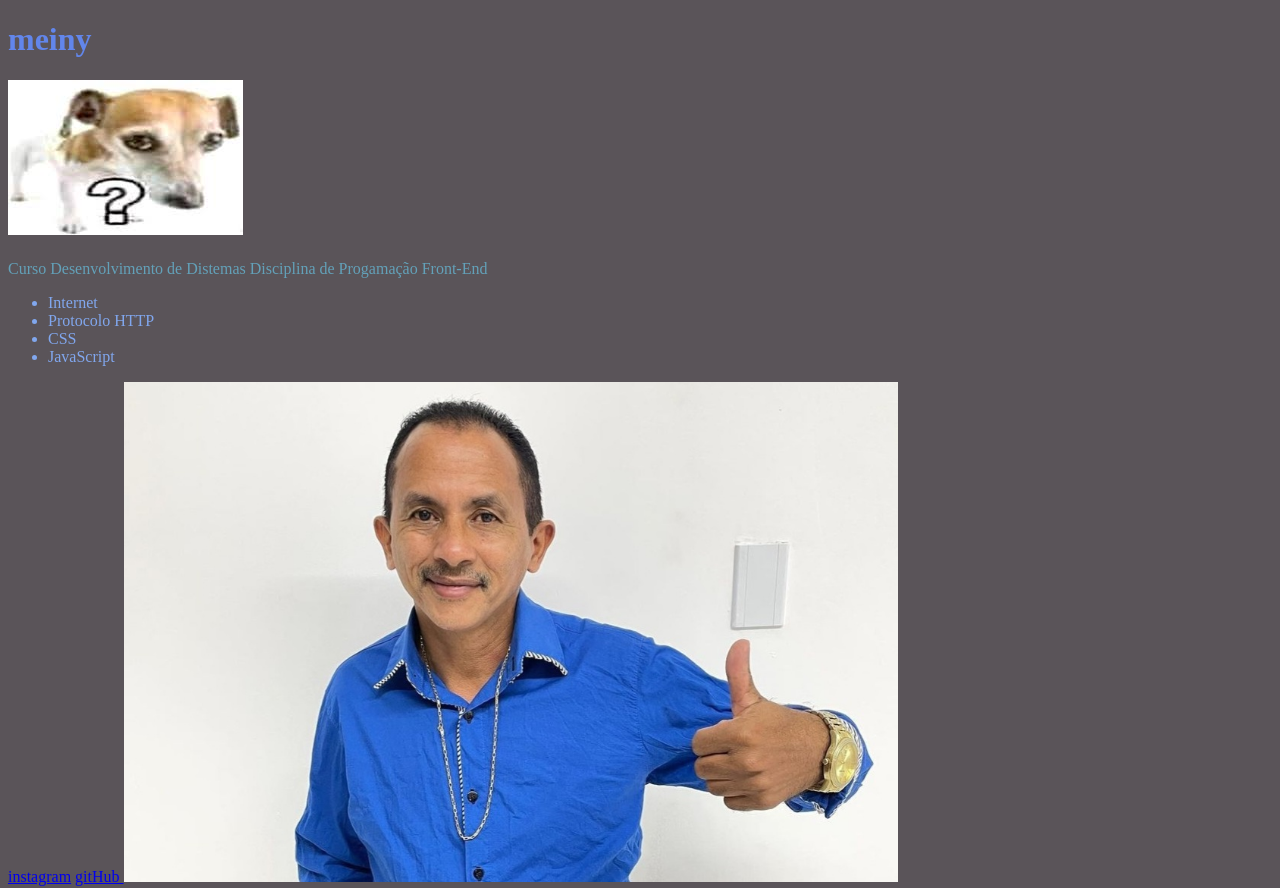
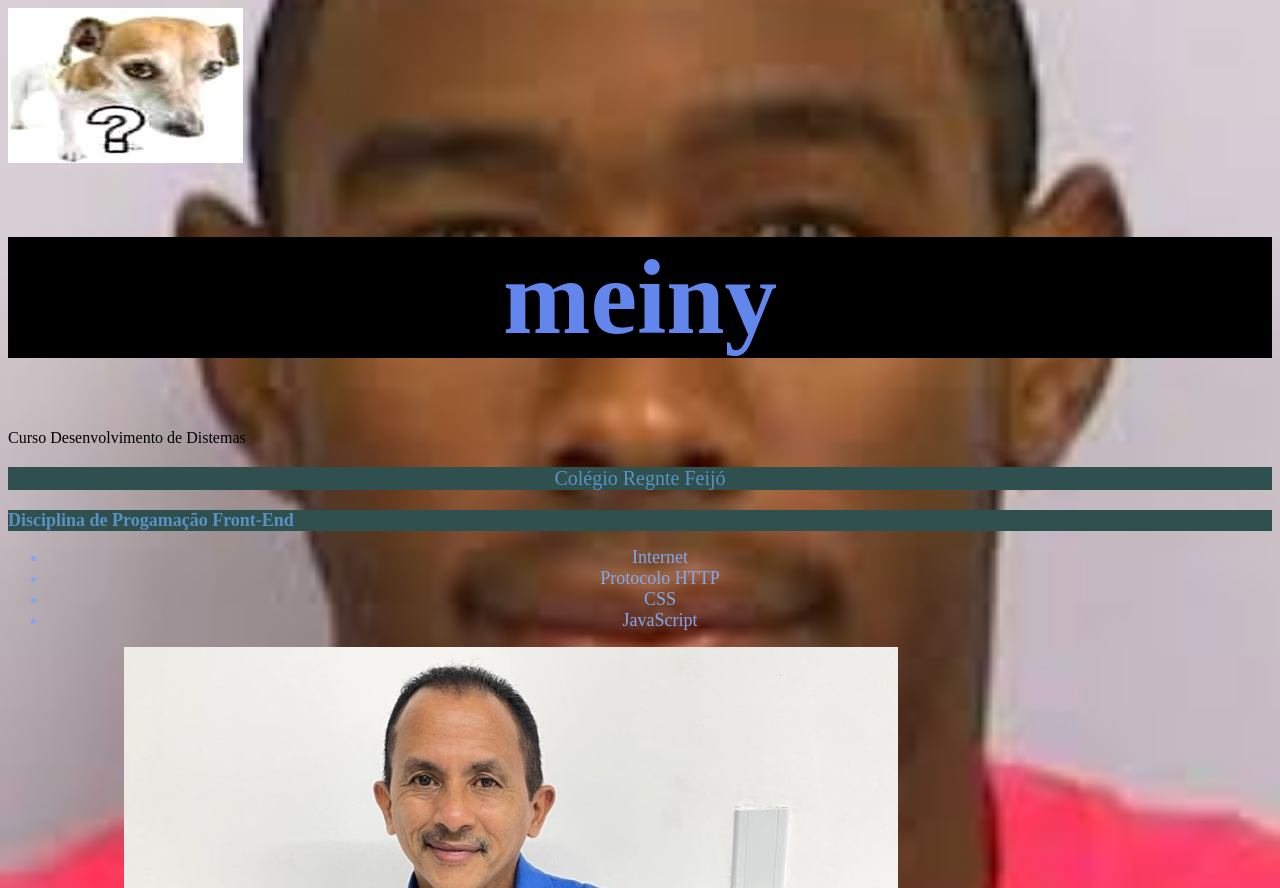
Before and after one commit to meinyzx/introdu-o-a-html-css, a plain HTML site: page index.html in a window 1280 px wide. Shown: the top 888 px of the page. Drawn offline with Linux system fonts and the light colour scheme.

Commit message:
Add files via upload

```diff
--- a/index.html
+++ b/index.html
@@ -1,28 +1,34 @@
 <!doctype html>
-    <html>
+    <html lang ="pt-br">
  <head>
+<link rel ="stylesheet" href="style.css">
+ <meta charset="utf-8">
 <title> the meiny </title>
 <style>
-h1 {color:rgb(98, 134, 235);}
-p{ color:rgb(99, 161, 185);}
-li{color:rgb(129, 167, 238);}
-body{background-color: rgb(90, 84, 89);}
+p,h2 {background: rgb(48, 80, 80);
+color:rgb(89, 146, 192) }
+
+
+li,h2 { font-size:18px;}
+
 </style>
 </head>
- <h1> meiny </h1>
+
  <body>
 <header>
 
 <img src="download.jpeg">
-<h1>
+<h1>         </h1>
 
-
-</h1>
 
 
 </header>
- <p> Curso Desenvolvimento de Distemas
-     Disciplina de Progamação Front-End</p>
+<h1 background color: yellow; color; green ; > meiny </h1>
+<p;>Curso Desenvolvimento de Distemas </p>
+<p> Colégio Regnte Feijó </p>
+ <h2> Disciplina de Progamação Front-End </h2>
+
+
 <ul>
 <li> Internet </li>
 <li> Protocolo HTTP </li>
--- a/style.css
+++ b/style.css
@@ -1,8 +1,25 @@
+h1 {background: black; color:rgb(98, 134, 235);}
+p{ color:rgb(99, 161, 185);}
+li{color:rgb(129, 167, 238);}
+body{background-color: rgb(90, 84, 89);}
+
 body{background-image: url(tyler.jpeg);
     background-repeat: no-repeat;
     background-position: center center;
     background-size:cover;
    }
+
+header {
+    background: url ("urubudopix.jpeg");
+    background-position:center center;
+    background-size:cover
+}
+img left
+
+
+
+
+
 
 ul {color:rgb(104, 173, 194);
     text-align: center;
```
Also changed, not shown: urubudopix.jpeg (added).
